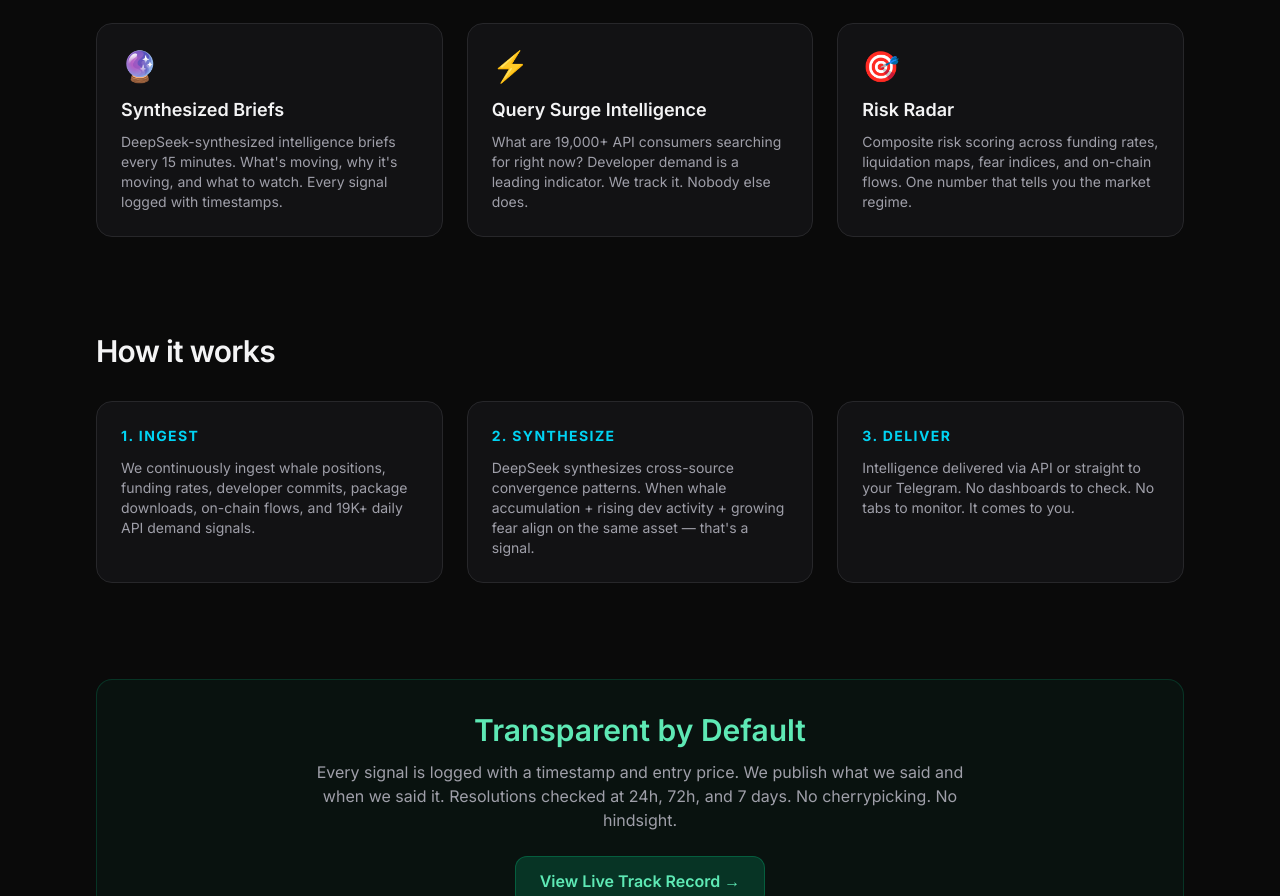
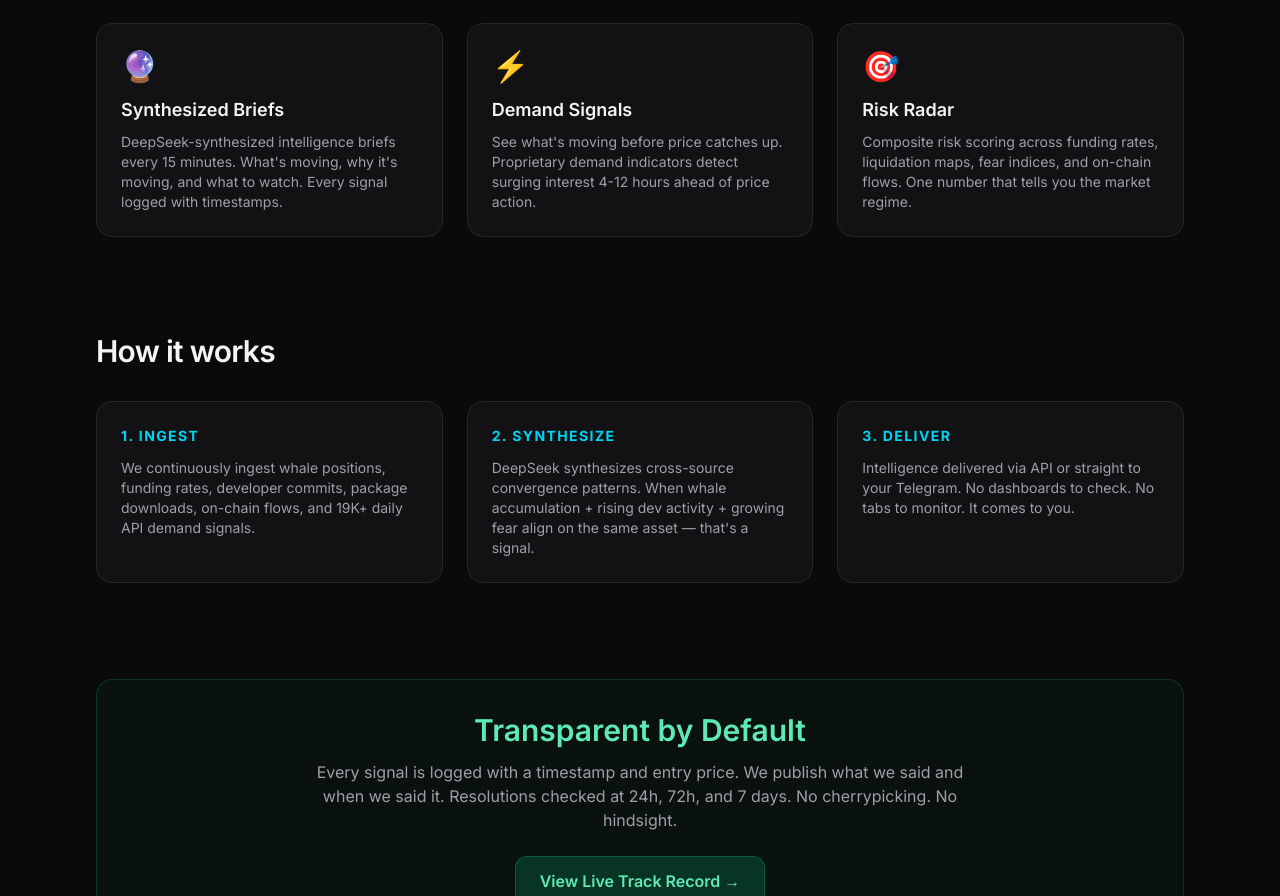
Before and after one commit to Cyberweasel777/botindex-landing, a Next.js app: page / in a window 1280 px wide. Shown: the part 1536-2432 px from the top of the page. Built offline with nearby package versions, Linux system fonts and the light colour scheme.

Commit message:
copy: remove methodology leaks from feature cards — sell outcomes not methods

```diff
--- a/src/app/page.tsx
+++ b/src/app/page.tsx
@@ -32,9 +32,9 @@ const intelligenceFeatures = [
   },
   {
     icon: "⚡",
-    name: "Query Surge Intelligence",
+    name: "Demand Signals",
     description:
-      "What are 19,000+ API consumers searching for right now? Developer demand is a leading indicator. We track it. Nobody else does.",
+      "See what's moving before price catches up. Proprietary demand indicators detect surging interest 4-12 hours ahead of price action.",
   },
   {
     icon: "🎯",
```
